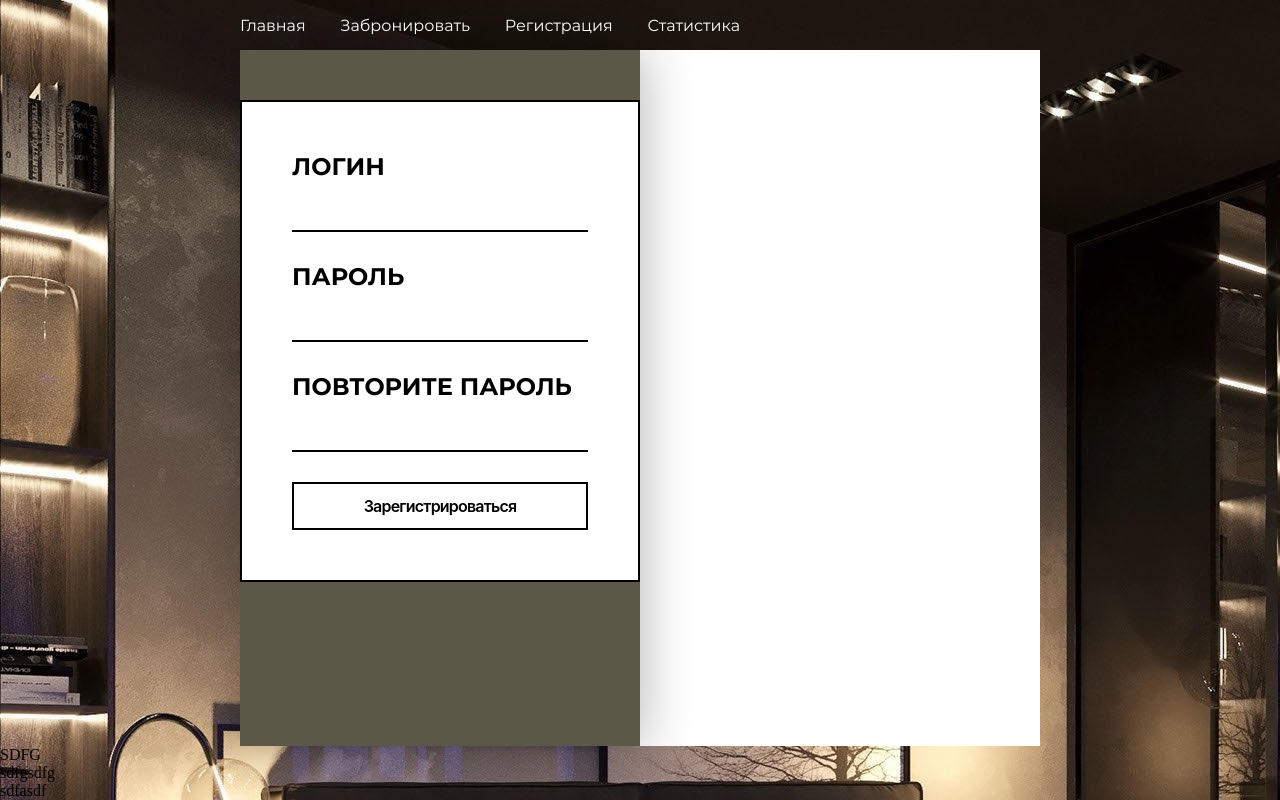
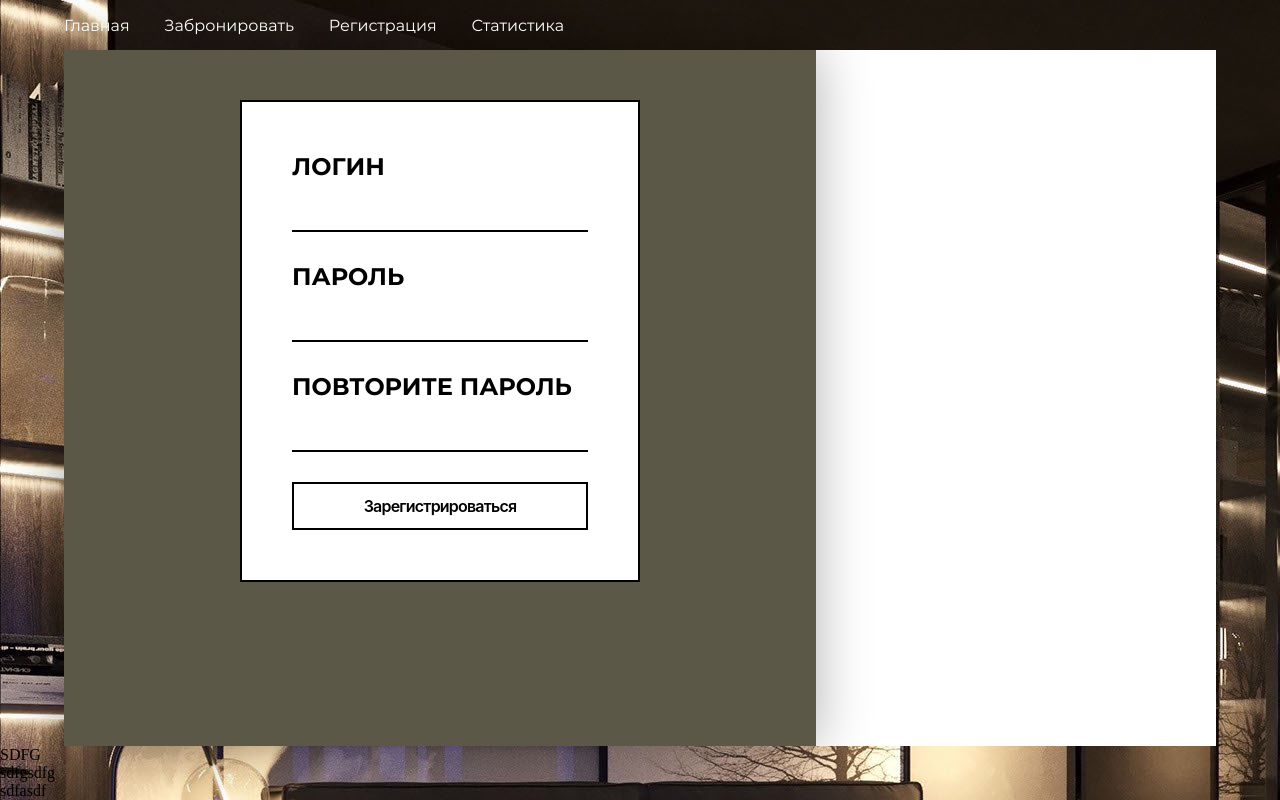
Before and after one commit to emberati/hotel, a Flask app: page / in a window 1280 px wide. Run offline with Flask 3, Linux system fonts and the light colour scheme.

Commit message:
Изменены стили основного html, ширина страницы теперь 90%
    -   Изменён принцип вычисления ширины боковой панели.

    -   Изменён принцип вычисления ширины основной части страницы.

    -   Класс content теперь привязан к основным элементам тела страницы
    (header, hg-page-inner).

```diff
--- a/app/static/styles/base.css
+++ b/app/static/styles/base.css
@@ -46,7 +46,10 @@ label {
 
 main.page {
     z-index: 1;
+    /* margin-left: auto; */
+    /* margin-right: auto; */
     position: relative;
+    width: 100%;
     background-color: #5C5847;
     box-shadow: 0 0 50px 1px rgba(0, 0, 0, 0.3);
 }
@@ -55,17 +58,14 @@ aside.page {
     z-index: 0;
     flex: 0 0 400px;
     position: relative;
+    min-width: 400px;
+    background-color: var(--white);
 }
 
 header {
     z-index: 2;
     position: relative;
     height: 50px;
-}
-
-aside {
-    width: 400px;
-    background-color: var(--white);
 }
 
 nav#top-menu {
@@ -75,12 +75,8 @@ nav#top-menu {
     justify-content: space-between;
 }
 
-.container {
-
-}
-
 .content {
-    max-width: 1400px;
+    width: 90%;
     margin-left: auto;
     margin-right: auto;
 }
--- a/app/templates/base.html
+++ b/app/templates/base.html
@@ -6,8 +6,8 @@
         {% block head %}{% endblock %}
     </head>
     <body class="hg-page-wrapper container">
-        <div class="hg-page-outer content">
-            <header>
+        <div class="hg-page-outer">
+            <header class="content">
                 <nav id="top-menu">
                     <div class="vertical-align-wrapper underline-container">
                         <a href="" class="page-link vertical-align-outer">
@@ -35,7 +35,7 @@
                     </div>
                 </nav>
             </header>
-            <div class="hg-page-inner">
+            <div class="hg-page-inner content">
                 <main class="page">
                     {% block content %}{% endblock %}
                 </main>
```
Also changed, not shown: app/static/styles/holy_grail.css (+3 -4 lines).
